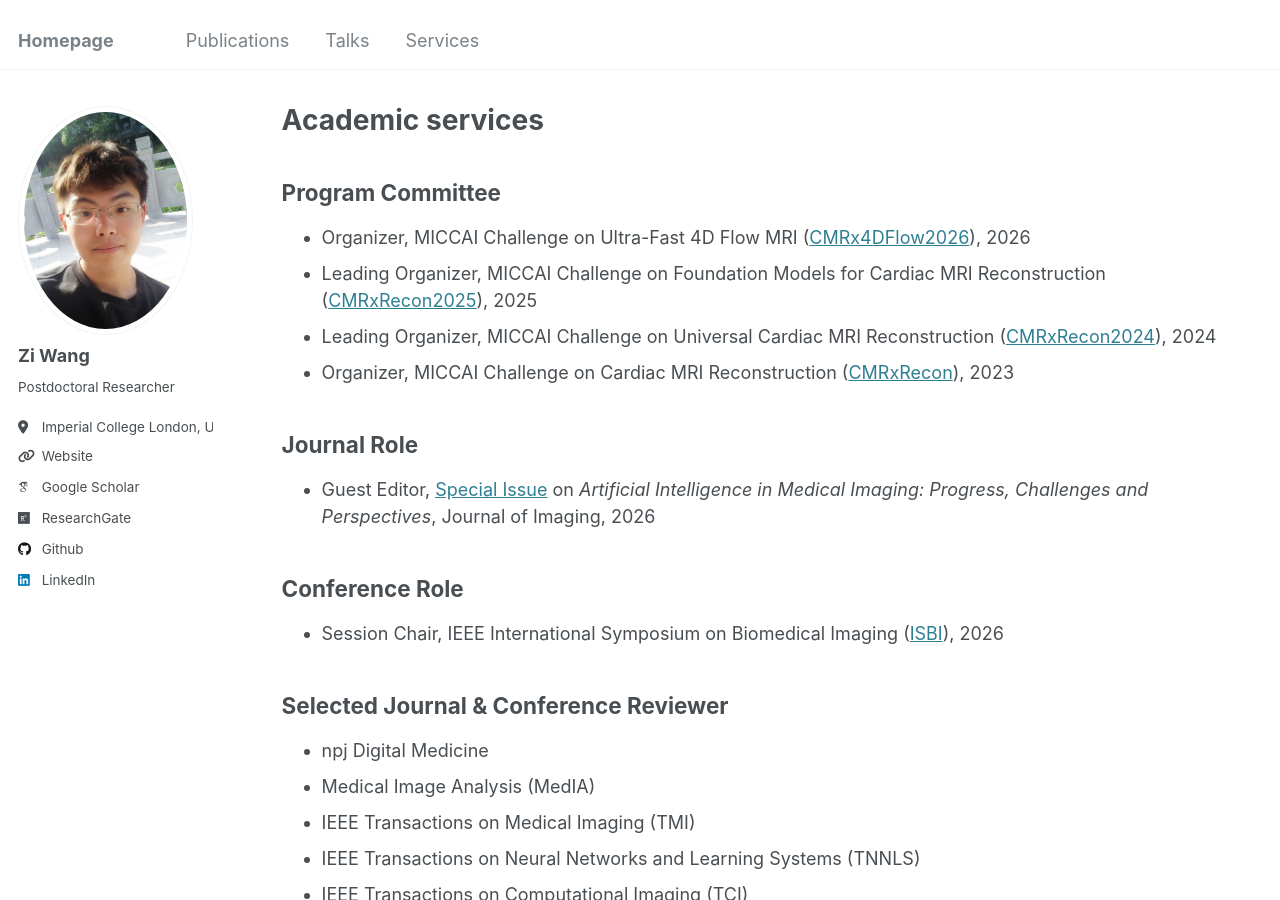
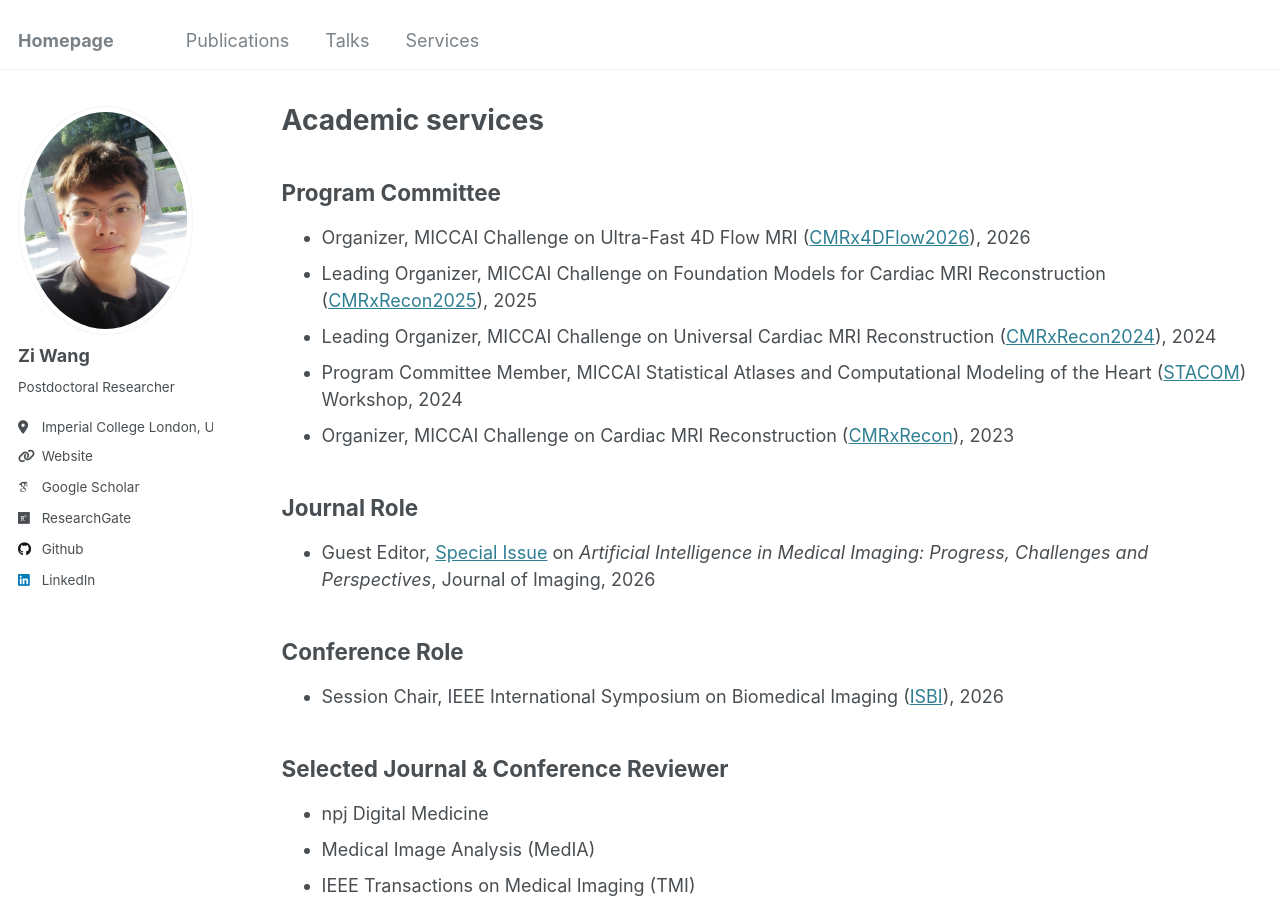
Before and after one commit to wangziblake/wangziblake.github.io, a Jekyll site: the page built from _pages/services.md, in a window 1280 px wide and 900 px high. Built offline with Jekyll 4.4.1, drawn with Linux system fonts in a browser that asks for light colours; some web fonts are replaced.

Commit message:
Update services.md

```diff
--- a/_pages/services.md
+++ b/_pages/services.md
@@ -12,6 +12,7 @@ Program Committee
 - Organizer, MICCAI Challenge on Ultra-Fast 4D Flow MRI ([CMRx4DFlow2026](https://github.com/CmrxRecon/CMRx4DFlow2026)), 2026
 - Leading Organizer, MICCAI Challenge on Foundation Models for Cardiac MRI Reconstruction ([CMRxRecon2025](https://github.com/CmrxRecon/CMRxRecon2025)), 2025
 - Leading Organizer, MICCAI Challenge on Universal Cardiac MRI Reconstruction ([CMRxRecon2024](https://github.com/CmrxRecon/CMRxRecon2024)), 2024
+- Program Committee Member, MICCAI Statistical Atlases and Computational Modeling of the Heart ([STACOM](https://stacom.github.io/stacom2024)) Workshop, 2024
 - Organizer, MICCAI Challenge on Cardiac MRI Reconstruction ([CMRxRecon](https://github.com/CmrxRecon/CMRxRecon)), 2023
 
 Journal Role
```
